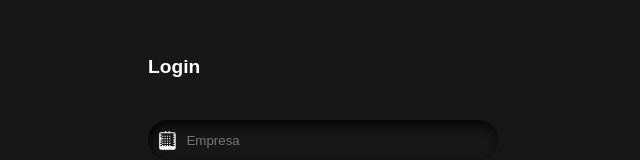
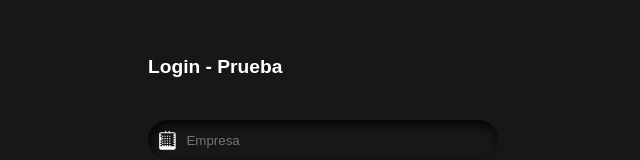
Before and after one commit to Fenix3455/sistema-demo, a plain HTML site: page index.html in a window 1280 px wide. Shown: the part 192-352 px from the top of the page, without its empty margins (317-957 px from the left). Drawn offline with Linux system fonts and the light colour scheme.

Commit message:
Index Prueba

```diff
--- a/index.html
+++ b/index.html
@@ -260,7 +260,7 @@
     <!-- <img src="imagen_login.png" alt="Imagen Login" class="login-img"> -->
     <form class="form" id="loginForm" autocomplete="off">
       <div class="header-login">
-        <p id="heading">Login</p>
+        <p id="heading">Login - Prueba</p>
       </div>
       <div class="field">
         <svg class="input-icon" xmlns="http://www.w3.org/2000/svg" width="16" height="16" fill="currentColor" viewBox="0 0 16 16">
```
